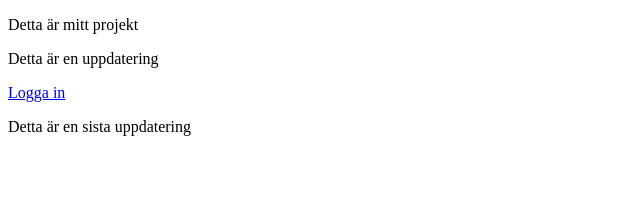
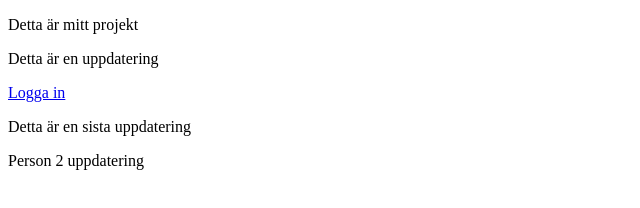
Before and after one commit to MarcusRestoryAi/GritJWS23, a plain HTML site: page index.html in a window 1280 px wide. Shown: the whole page, without its empty margins (0-640 px from the left). Drawn offline with Linux system fonts and the light colour scheme.

Commit message:
Uppdaterat Index file

```diff
--- a/index.html
+++ b/index.html
@@ -12,5 +12,7 @@
 
     <a href="login.js">Logga in</a>
     <p>Detta är en sista uppdatering</p>
+
+    <p>Person 2 uppdatering</p>
 </body>
 </html>
```
